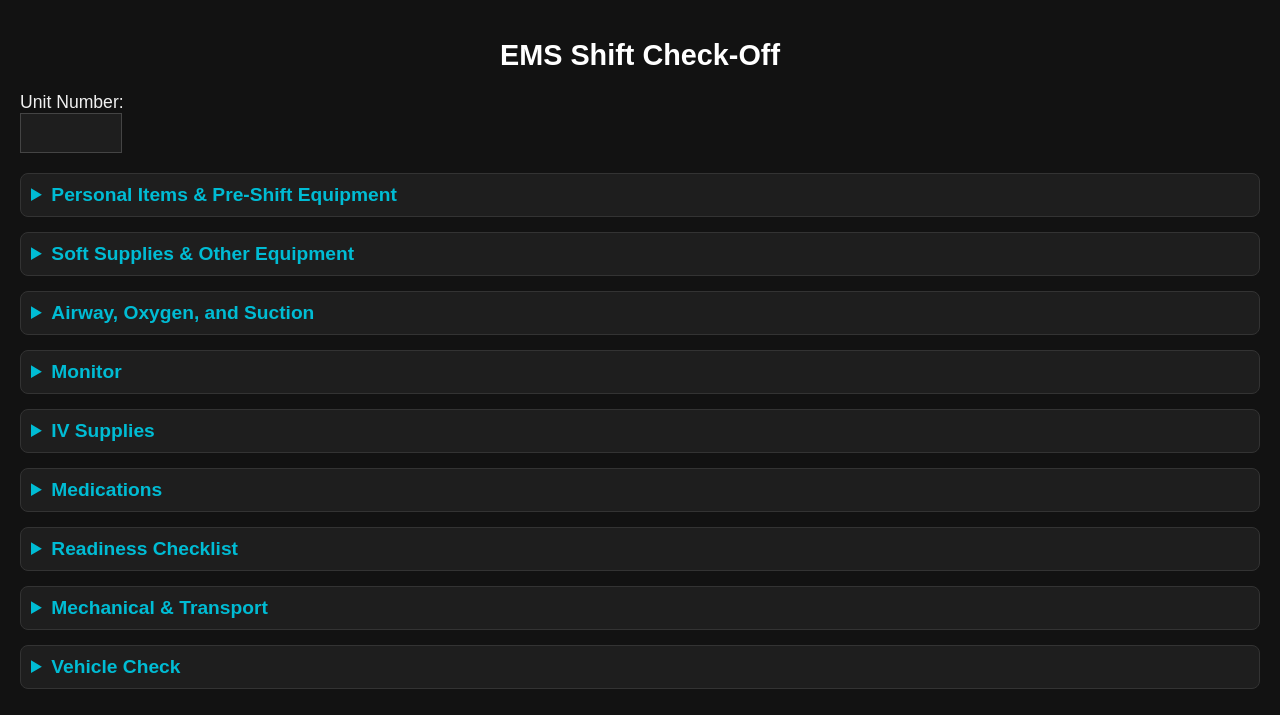
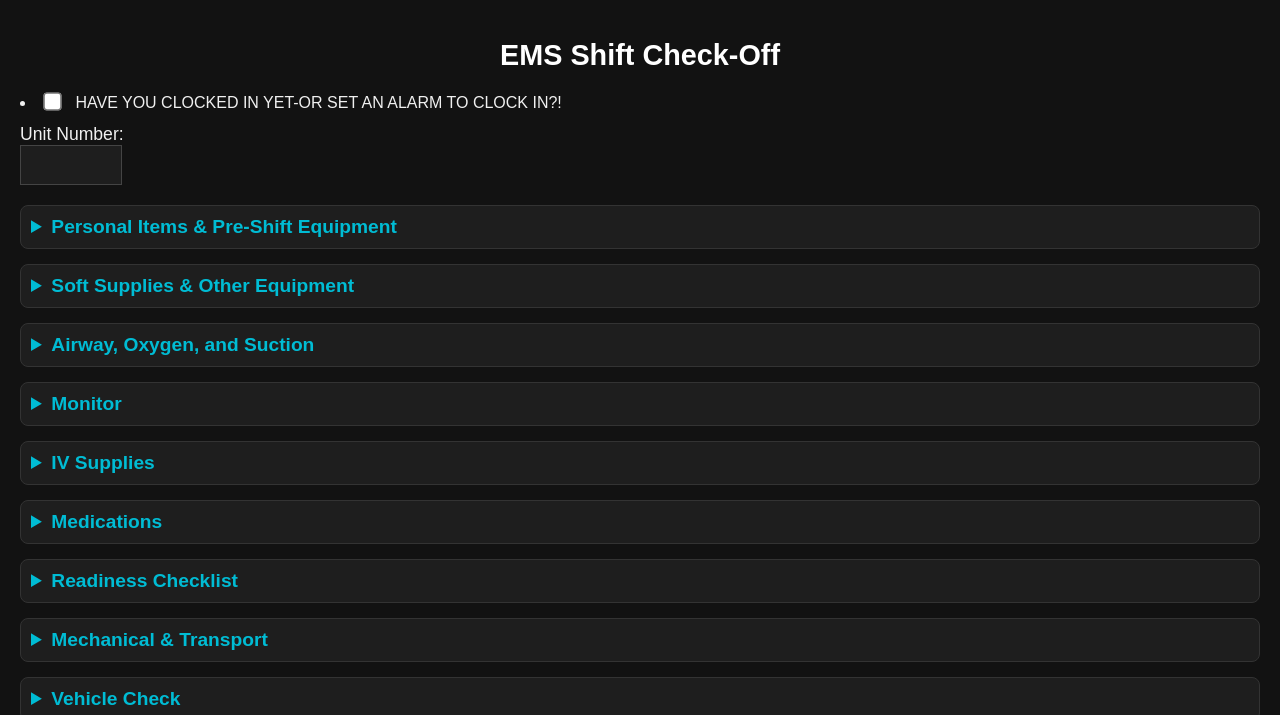
Before and after one commit to Pairamedic/shiftstart, a plain HTML site: page index.html in a window 1280 px wide. Shown: the top 715 px of the page. Drawn offline with Linux system fonts and the light colour scheme.

Commit message:
Update index.html

```diff
--- a/index.html
+++ b/index.html
@@ -53,6 +53,7 @@
 <body>
   <h1>EMS Shift Check-Off</h1>
   <div style="margin-bottom: 20px;">
+    <li><input type="checkbox"> HAVE YOU CLOCKED IN YET-OR SET AN ALARM TO CLOCK IN?!</li>
     <label for="unitNumber" style="font-size: 1.1em;">Unit Number:</label><br>
     <input id="unitNumber" type="text" style="width: 80px; font-size: 1em; padding: 10px; background-color: #1e1e1e; color: #f0f0f0; border: 1px solid #444;" oninput="saveUnitNumber()">
   </div>
```
